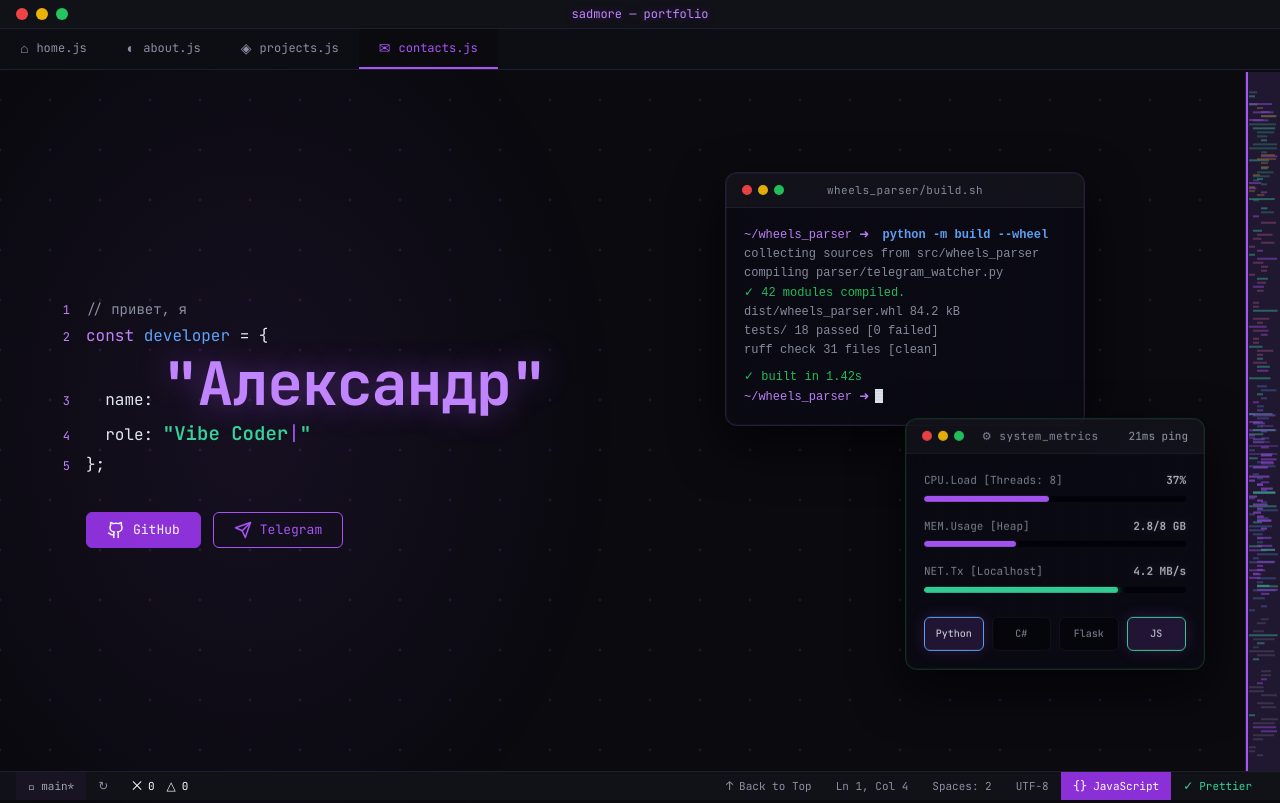
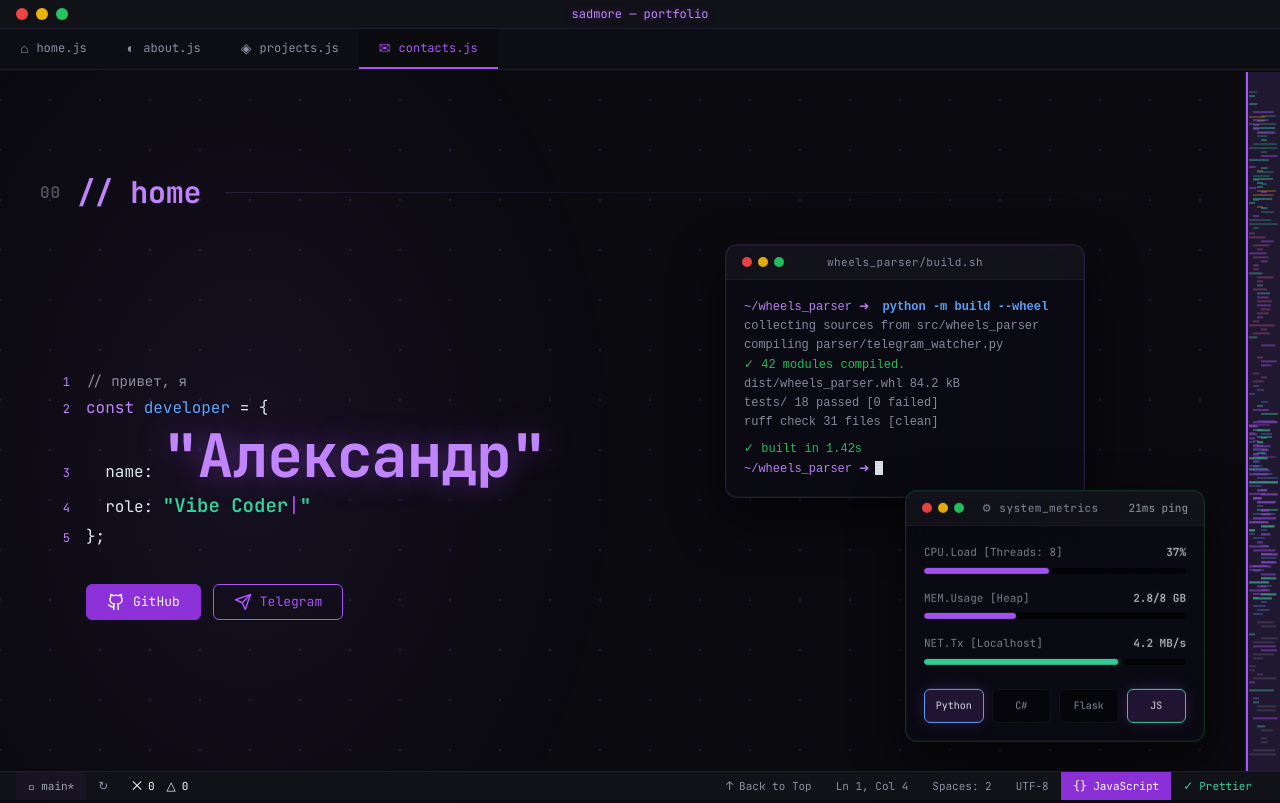
Before and after one commit to AlekBlackk/portfolio_site, a website: page index.html in a window 1280 px wide. Shown: the top 803 px of the page. Drawn offline with Linux system fonts and the light colour scheme; animation ran at ten frames a second.

Commit message:
Refactor code structure for improved readability and maintainability

```diff
--- a/index.html
+++ b/index.html
@@ -64,6 +64,11 @@
     <section class="hero" id="hero">
       <div class="hero__glow"></div>
       <h1 class="visually-hidden">Александр (sadmore) — AI Product Builder / Vibe Coder</h1>
+      <div class="section-head section-head--hero">
+        <span class="section-head__index">00</span>
+        <h2 class="section-head__title">// home</h2>
+      </div>
+      <div class="hero__grid">
       <div class="hero__left">
       <div class="hero__code" aria-hidden="true">
         <div class="code-line">
@@ -180,6 +185,7 @@
             </div>
           </div>
         </div>
+      </div>
       </div>
     </section>
 
--- a/style.css
+++ b/style.css
@@ -228,6 +228,16 @@ button:focus-visible,
   padding: var(--section-pad-y) 40px;
   position: relative;
   min-height: 60vh;
+  display: flex;
+  flex-direction: column;
+}
+
+.section-head--hero {
+  margin-bottom: 24px;
+}
+
+.hero__grid {
+  flex: 1;
   display: grid;
   grid-template-columns: minmax(0, 1fr) minmax(0, 480px);
   align-items: center;
@@ -240,7 +250,7 @@ button:focus-visible,
 }
 
 @media (max-width: 1200px) {
-  .hero {
+  .hero__grid {
     grid-template-columns: 1fr;
   }
 
```
Also changed, not shown: README.md, docs/images/preview-desktop.png (added), docs/images/preview-mobile.png (added), docs/images/preview-projects.png (added).
